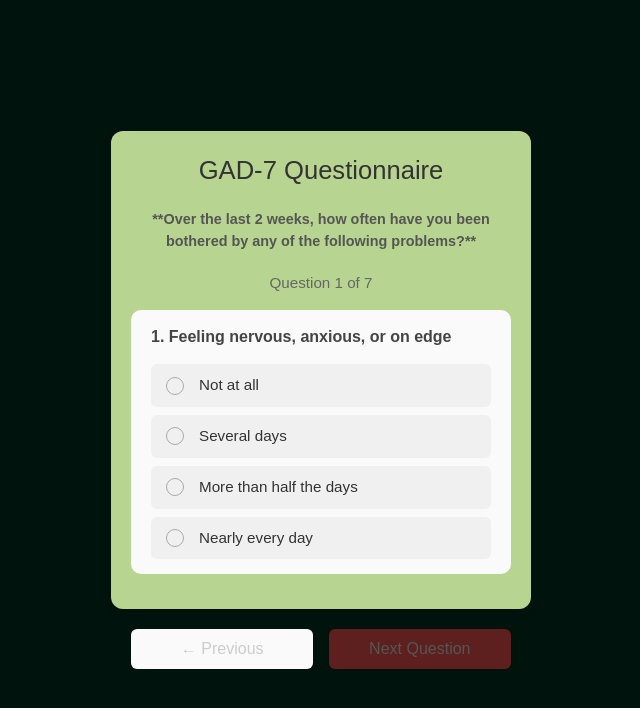
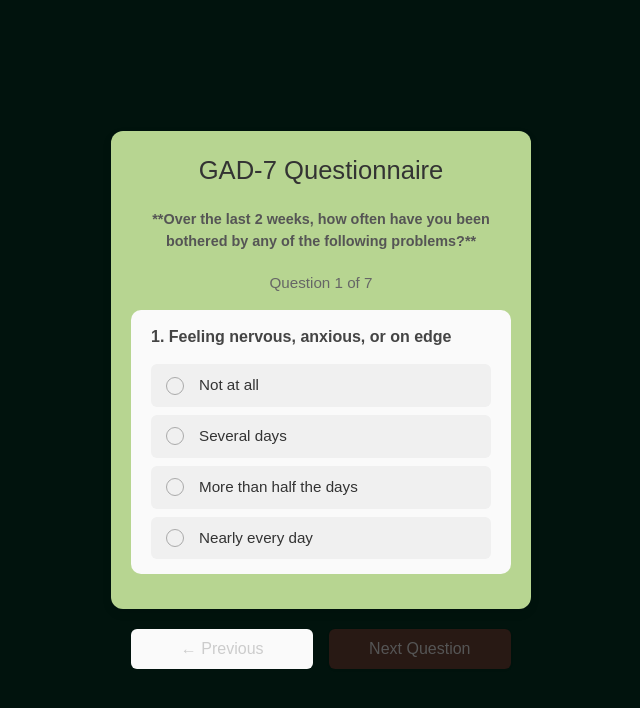
Before and after one commit to HarshaNaidu11/Bloomence_99, a React (Vite) app in the folder frontend/: page /gad7 in a window 1280 px wide. Shown: the top 708 px of the page, without its empty margins (319-959 px from the left). Built offline with nearby package versions, Linux system fonts and the light colour scheme; no server answers; sample sign-in values are in the browser's storage.

Commit message:
Update PHQ9.css

```diff
--- a/frontend/src/pages/Questionnaires/PHQ9.css
+++ b/frontend/src/pages/Questionnaires/PHQ9.css
@@ -175,7 +175,7 @@
   border: none;
   border-radius: 6px;
   cursor: pointer;
-  background: #a52a2a92;
+  background: #a52a2a3c;
   color: #555;
   transition: 0.2s;
   width: 48%;
```
